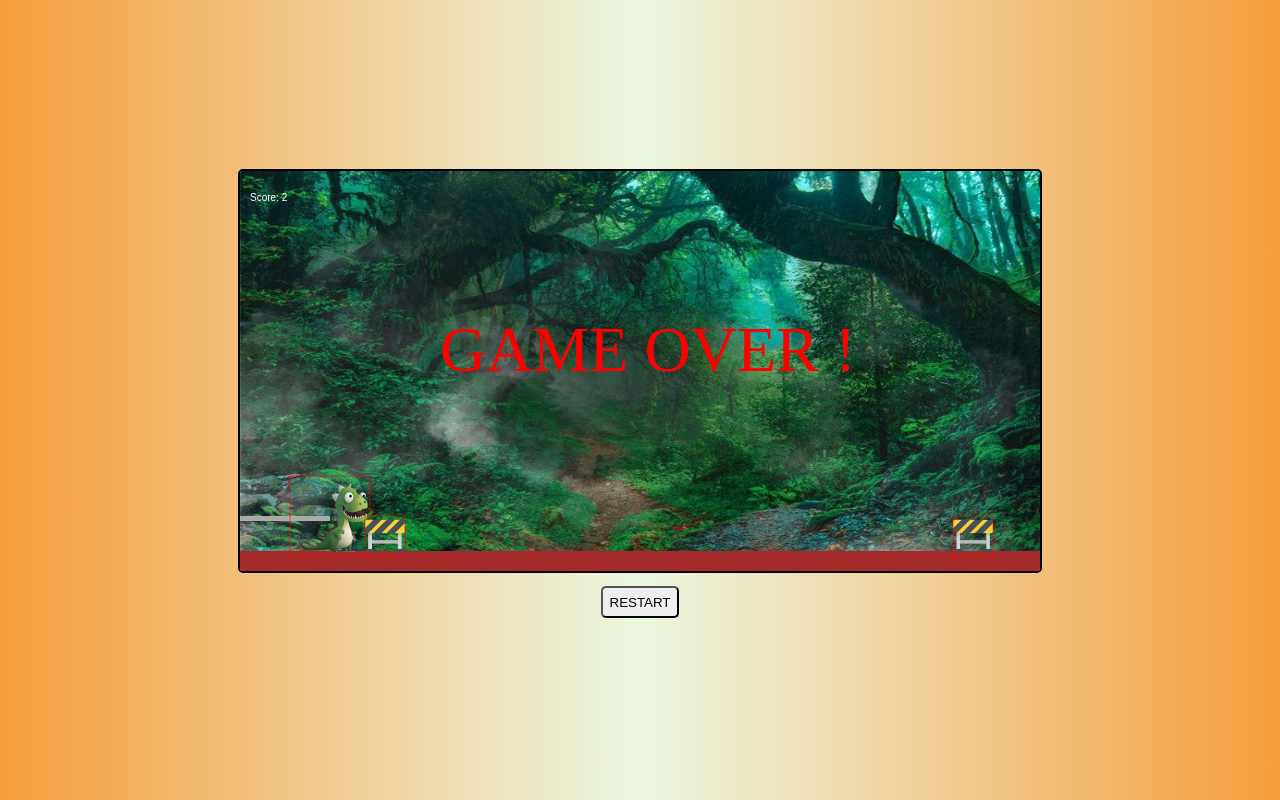
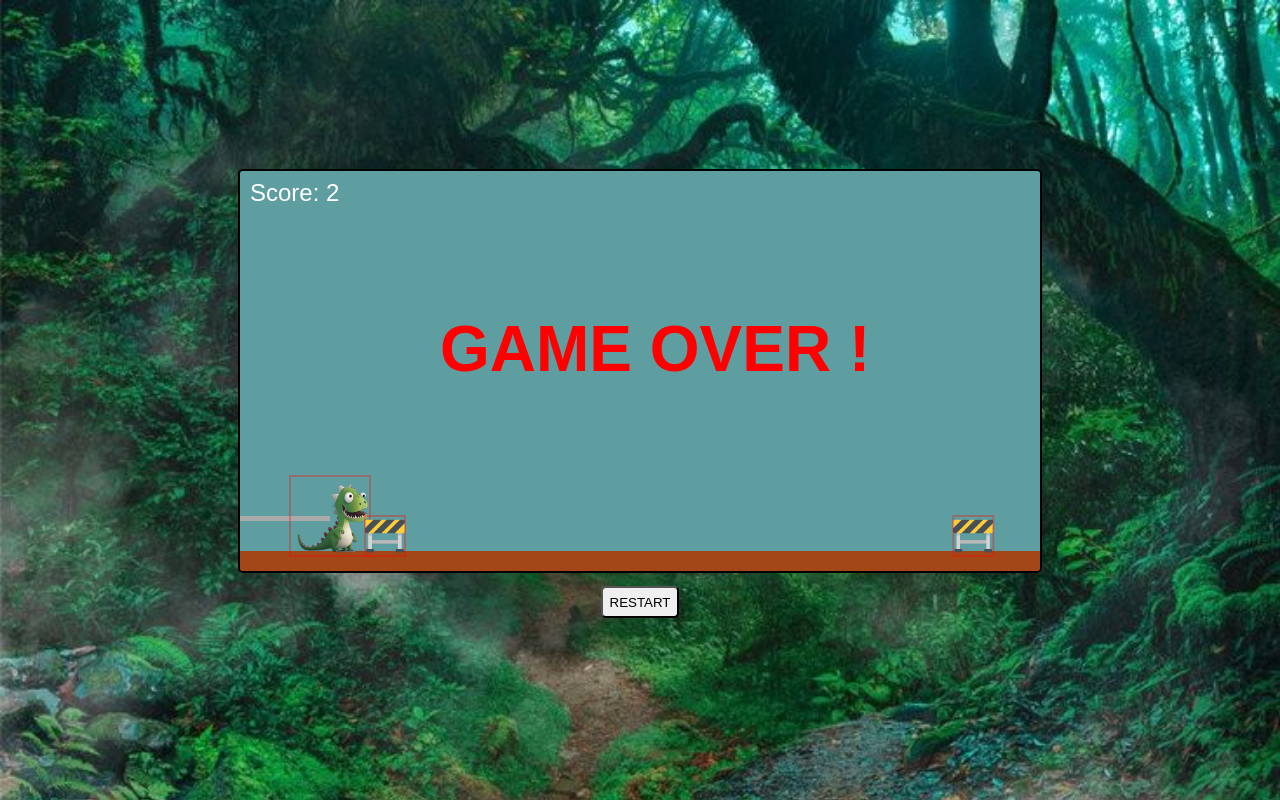
Before and after one commit to Gartalgart/DINO-CHROME-Clone, a website built with Vite: page index.html in a window 1280 px wide. Built offline with nearby package versions, Linux system fonts and the light colour scheme.

Commit message:
background update

```diff
--- a/index.js
+++ b/index.js
@@ -1,5 +1,5 @@
 import Game from "./src/Game.js";
-import { GAME_WIDTH, GAME_HEIGHT, BACKGROUND_IMAGE } from "./src/constants.js";
+import { GAME_WIDTH, GAME_HEIGHT } from "./src/constants.js";
 
 const canvas = document.querySelector("canvas");
 //console.log({ canvas });
@@ -13,17 +13,19 @@ const frame = () => {
     game.update(); // Nettois le canvas
     requestAnimationFrame(frame); //Re-demande une frame
   } else {
-    context.font = "64px Arial bold";
+    context.font = "bold 64px Arial";
     context.fillStyle = "#ff0000";
     context.fillText("GAME OVER !", GAME_WIDTH / 4, GAME_HEIGHT / 2);
   }
 };
 
-BACKGROUND_IMAGE.onload = () => {
-  requestAnimationFrame(frame);
-};
+requestAnimationFrame(frame);
 
-BACKGROUND_IMAGE.onerror = () => {
-  console.error("Background image failed to load.");
-  requestAnimationFrame(frame); // Optionally start without background
-};
+// BACKGROUND_IMAGE.onload = () => {
+//   requestAnimationFrame(frame);
+// };
+
+// BACKGROUND_IMAGE.onerror = () => {
+//   console.error("Background image failed to load.");
+//   requestAnimationFrame(frame); // Optionally start without background
+// };
--- a/src/Game.js
+++ b/src/Game.js
@@ -8,7 +8,9 @@ import {
   DINO_X,
   DINO_SIZE,
   GROUND_LEVEL,
-  BACKGROUND_IMAGE,
+  CANVAS_COLOR,
+  GROUND_COLOR,
+  // BACKGROUND_IMAGE,
 } from "./constants.js";
 
 export default class Game {
@@ -61,12 +63,12 @@ export default class Game {
   update() {
     //Nettoie l'écran lors de l'appel de update
     this.context.clearRect(0, 0, GAME_WIDTH, GAME_HEIGHT);
-    if (BACKGROUND_IMAGE.complete) {
-      this.context.drawImage(BACKGROUND_IMAGE, 0, 0, GAME_WIDTH, GAME_HEIGHT);
-    }
+    //Coleur du background
+    this.context.fillStyle = CANVAS_COLOR;
+    this.context.fillRect(0, 0, GAME_WIDTH, GAME_HEIGHT);
     this.drawScore();
     //Définie la couleur verte
-    this.context.fillStyle = "brown";
+    this.context.fillStyle = GROUND_COLOR;
     //Dessine un rectangle à partir de GROUND_LEVEL de largeur GAME_WITH et de hauteur GAME_height
     this.context.fillRect(
       0,
@@ -93,7 +95,7 @@ export default class Game {
   }
 
   drawScore() {
-    this.context.fontStyle = "40px Arial";
+    this.context.font = "24px Arial";
     this.context.fillStyle = "#ffffff";
     this.context.fillText(`Score: ${this.score}`, 10, 30);
   }
--- a/src/constants.js
+++ b/src/constants.js
@@ -1,6 +1,8 @@
 export const GAME_WIDTH = 800;
 export const GAME_HEIGHT = 400;
 export const GROUND_LEVEL = 300;
+export const CANVAS_COLOR = "#5F9EA0";
+export const GROUND_COLOR = "#a34719";
 
 export const OBSTACLE_SIZE = 40;
 export const BIRD_SIZE = 40;
--- a/style.css
+++ b/style.css
@@ -1,7 +1,9 @@
 body {
   margin: 0;
   padding: 0;
-  background: linear-gradient(0.25turn, #f69d3c, #ebf8e1, #f69d3c);
+  background-image: url("./assets/canvasBackground.jpg");
+  background-repeat: no-repeat;
+  background-size: cover;
 }
 
 .container {
```
